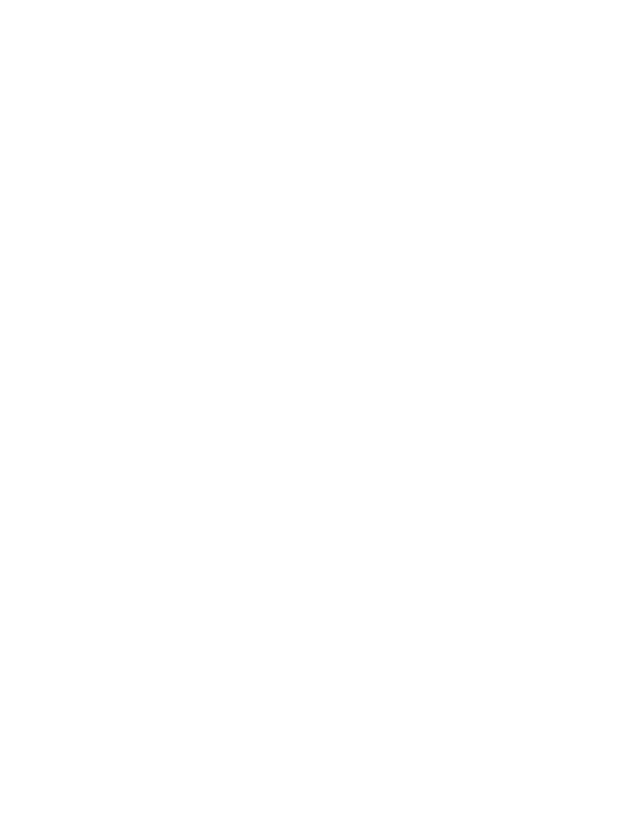
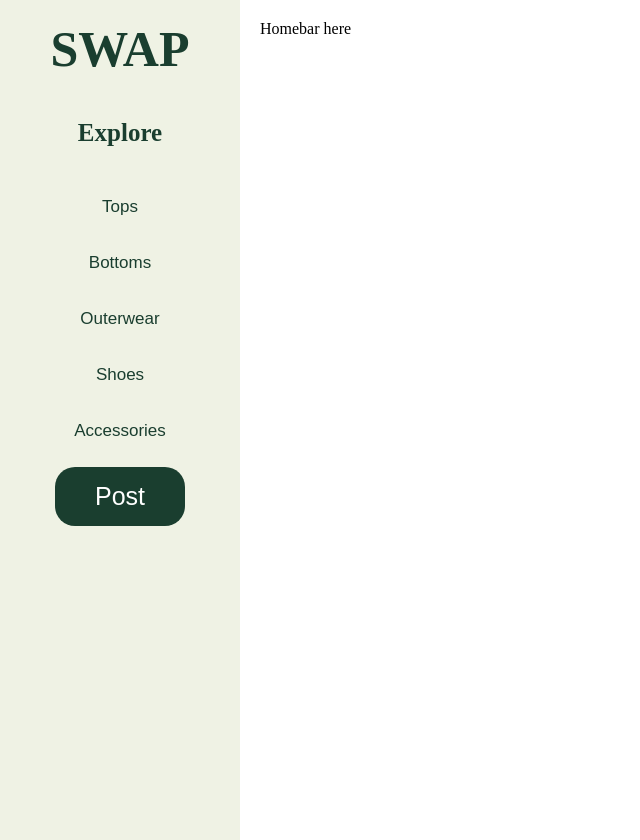
Before and after one commit to isba1/SWAP, a React (Create React App) app in the folder client/: page /home in a window 1280 px wide. Before the commit this address had no page. Shown: the whole page, without its empty margins (0-640 px from the left). Before the commit the page ends 800 px from the top, so only its background shows below. Built offline with nearby package versions, Linux system fonts and the light colour scheme.

Commit message:
Added Homescreen with PostUI, CHANGED ROUTE TO /home

```diff
--- a/client/src/App.js
+++ b/client/src/App.js
@@ -1,14 +1,15 @@
 import React from 'react';
 import { BrowserRouter as Router, Routes, Route } from 'react-router-dom';
 import Account from './Login/Account';
-import Post from "./PostUI/Post";
+//import Post from "./PostUI/Post";
+import Homescreen from './Home/Homescreen';
 
 function App() {
   return (
       <Router>
           <Routes>
               <Route path="/login" element={<Account/>} />
-              <Route path="/post" element={<Post/>} />
+              <Route path="/home" element={<Homescreen/>} />
               {/* Add more routes as needed */}
           </Routes>
       </Router>
--- /dev/null
+++ b/client/src/Home/Homescreen.js
@@ -0,0 +1,18 @@
+import React from 'react';
+import "./components/homescreen.css"
+import SideBar from './components/SideBar';
+import HomeBar from './components/Homebar';
+
+function Homescreen() {
+  return (<div className='homerow'>
+    <div className='homecolumnleft'>
+      <SideBar/>
+    </div>
+    <div className='homecolumnright'>
+      <HomeBar/>
+    </div>
+  </div>
+  );
+}
+
+export default Homescreen;
--- /dev/null
+++ b/client/src/Home/components/Homebar.js
@@ -0,0 +1,10 @@
+import React from "react";
+import "./homescreen.css";
+
+function HomeBar(){
+    return(<div>
+        Homebar here
+    </div>)
+}
+
+export default HomeBar;
--- /dev/null
+++ b/client/src/Home/components/SideBar.js
@@ -0,0 +1,20 @@
+import React from "react";
+import "./homescreen.css";
+import Post from "../../PostUI/Post"
+
+function SideBar(){
+    return(<div>
+        <h1 className="homeheader">SWAP</h1>
+        <h2 className="hometitle">Explore</h2>
+            <div className="homesidecontainer">
+                <button className="homeexbutton">Tops</button>
+                <button className="homeexbutton">Bottoms</button>
+                <button className="homeexbutton">Outerwear</button>
+                <button className="homeexbutton">Shoes</button>
+                <button className="homeexbutton">Accessories</button>
+                <Post/>
+            </div>
+    </div>)
+}
+
+export default SideBar;
--- /dev/null
+++ b/client/src/Home/components/homescreen.css
@@ -0,0 +1,61 @@
+body{
+    margin: 0;
+    padding: 0;
+}
+
+.homerow{
+    display: flex;
+    justify-content: space-between;
+    min-height: 100vh;
+    width: 100%;
+}
+
+.homecolumnleft{
+    flex: 1;
+    padding: 20px;
+    background-color: #EFF2E4;
+    display: flex;
+    justify-content: center;
+    min-height: 100vh;
+    text-align: center;
+}
+
+.homecolumnright{
+    padding: 20px;
+    flex: 5;
+    background-color: white;
+    justify-content: center;
+    align-items: center;
+    min-height: 100vh;
+    overflow-y: auto;
+}
+
+.homeheader{
+    color: #1A3E2F;
+    font-size: 50px;
+    margin: 0;
+}
+
+.hometitle{
+    color: #1A3E2F;
+    font-size: 25px;
+    padding-top: 20px;
+}
+
+.homesidecontainer{
+    display: flex;
+    flex-direction: column;
+    align-items: left;
+    margin: 2rem;
+}
+
+.homeexbutton{
+    border: none;
+    background-color: transparent;
+    padding: 10px;
+    border-radius: 20px;
+    cursor: pointer;
+    color: #1A3E2F;
+    font-size: 17px;
+    margin: 0.5rem 0;
+}
--- a/client/src/PostUI/components/Post.css
+++ b/client/src/PostUI/components/Post.css
@@ -3,12 +3,12 @@ body.active-modal {
 }
 
 .btn-modal {
-    padding: 10px 20px;
+    padding: 15px 40px;
     border-radius: 20px;
     border: none;
     background-color: #1A3E2F;
     color: #fff;
-    font-size: 18px;
+    font-size: 25px;
 }
 
 .modal, .overlay {
```
